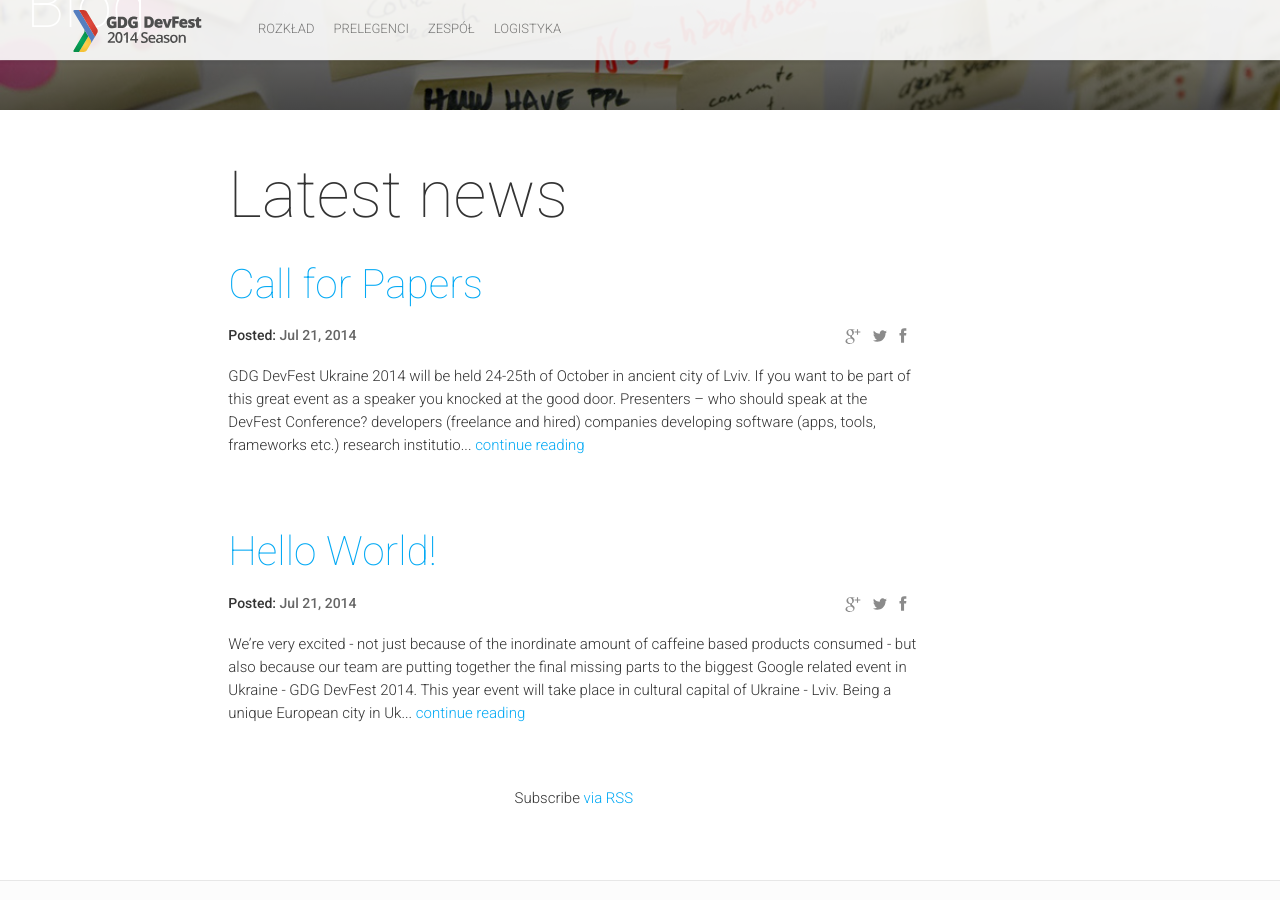
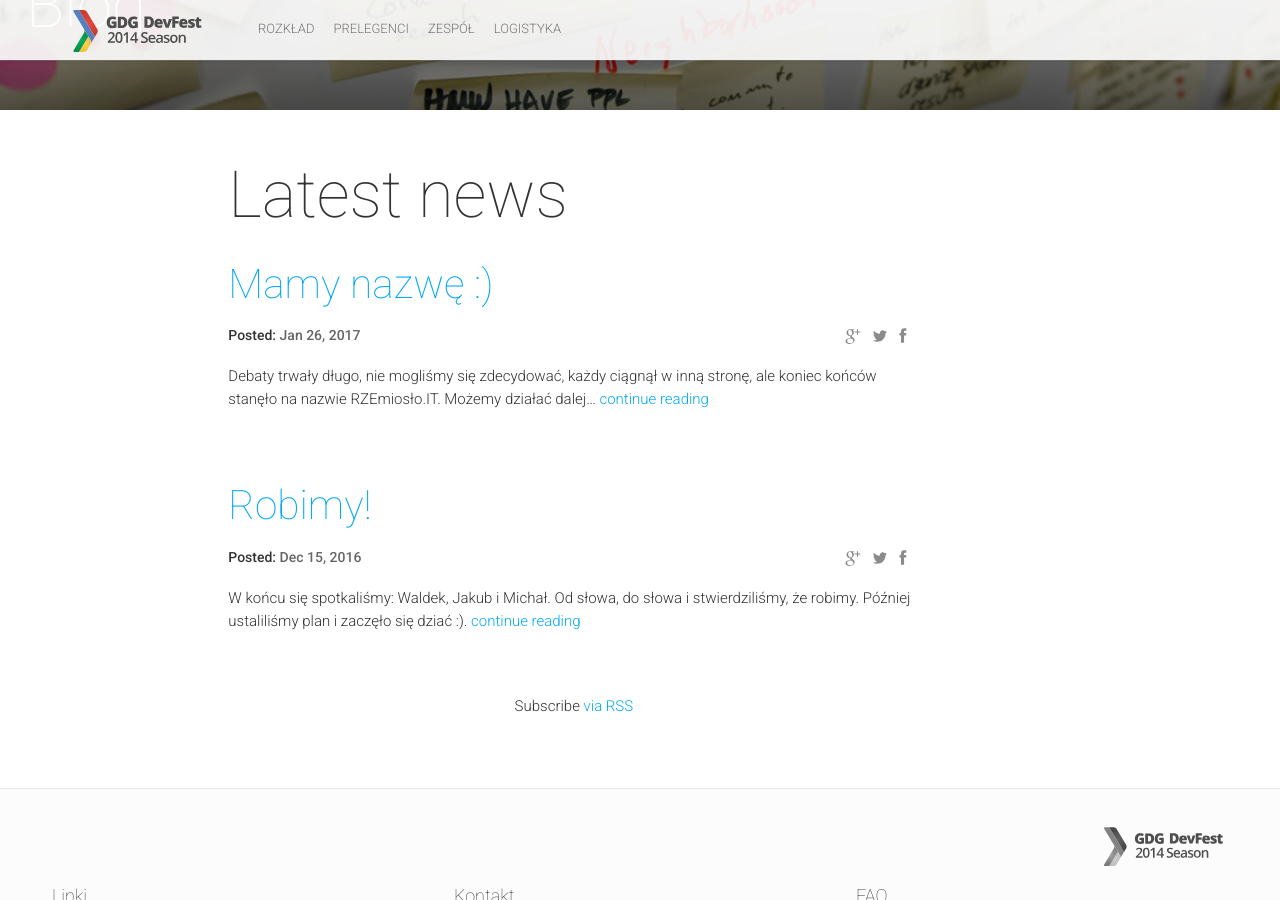
Before and after one commit to rzemioslo-it/rzemioslo-it.github.io, a Jekyll site: the page built from blog.html, in a window 1280 px wide and 900 px high, scrolled down 297 px. Built offline with Jekyll 4.4.1, drawn with Linux system fonts in a browser that asks for light colours; nearby versions of some CDN libraries; comment, search, counter and statistics services are not loaded; some of the changed lines change nothing that is shown.

Commit message:
Speakers and news

```diff
--- a/_data/speakers.yml
+++ b/_data/speakers.yml
@@ -1,67 +1,65 @@
+-
+  id: 1
+  name: "Waldemar"
+  surname: "Mękal"
+  company: "PGS Software S.A."
+  title: "Team Leader / Programista"
+  bio: "Waldemar is true technology enthusiast, who loves to work in areas where humans and machines meet to create amazing new products and services. He is experienced program manager with strong technical background, who is able to establish priorities for complex projects and execute across multiple organizations, according to long-term objectives. Dawid has worked in Poland, USA, Germany, Belgium and The Netherlands and truly values diversity of international working environment. His most visible characteristics are individualization (when dealing directly with people), ideation&intellection (inexhaustible source of new concepts) and strong communication (experienced trainer, community manager). He is also an activator constantly impatient for action."
+  thumbnailUrl: przykladowy-prelegent.jpg
+  rockstar: true
+  social:
+    - {name: "google-plus", link: "https://plus.google.com/+WaldemarMekal"}
+    - {name: "twitter", link: "https://twitter.com/wmekal"}
+    - {name: "github", link: "https://github.com/wmekal"}
+-
+  id: 2
+  name: "Waldemar"
+  surname: "Mękal"
+  company: "PGS Software S.A."
+  title: "Team Leader / Programista"
+  bio: "Waldemar is true technology enthusiast, who loves to work in areas where humans and machines meet to create amazing new products and services. He is experienced program manager with strong technical background, who is able to establish priorities for complex projects and execute across multiple organizations, according to long-term objectives. Dawid has worked in Poland, USA, Germany, Belgium and The Netherlands and truly values diversity of international working environment. His most visible characteristics are individualization (when dealing directly with people), ideation&intellection (inexhaustible source of new concepts) and strong communication (experienced trainer, community manager). He is also an activator constantly impatient for action."
+  thumbnailUrl: przykladowy-prelegent.jpg
+  rockstar: true
+  social:
+    - {name: "google-plus", link: "https://plus.google.com/+WaldemarMekal"}
+    - {name: "twitter", link: "https://twitter.com/wmekal"}
+    - {name: "github", link: "https://github.com/wmekal"}
 -
   id: 3
-  name: "Dawid"
-  surname: "Ostrowski"
-  company: "Google Poland"
-  title: "Developer Relations Program Manager"
-  bio: "Dawid is true technology enthusiast, who loves to work in areas where humans and machines meet to create amazing new products and services. He is experienced program manager with strong technical background, who is able to establish priorities for complex projects and execute across multiple organizations, according to long-term objectives. Dawid has worked in Poland, USA, Germany, Belgium and The Netherlands and truly values diversity of international working environment. His most visible characteristics are individualization (when dealing directly with people), ideation&intellection (inexhaustible source of new concepts) and strong communication (experienced trainer, community manager). He is also an activator constantly impatient for action."
-  thumbnailUrl: DawidOstrowski.jpg
+  name: "Waldemar"
+  surname: "Mękal"
+  company: "PGS Software S.A."
+  title: "Team Leader / Programista"
+  bio: "Waldemar is true technology enthusiast, who loves to work in areas where humans and machines meet to create amazing new products and services. He is experienced program manager with strong technical background, who is able to establish priorities for complex projects and execute across multiple organizations, according to long-term objectives. Dawid has worked in Poland, USA, Germany, Belgium and The Netherlands and truly values diversity of international working environment. His most visible characteristics are individualization (when dealing directly with people), ideation&intellection (inexhaustible source of new concepts) and strong communication (experienced trainer, community manager). He is also an activator constantly impatient for action."
+  thumbnailUrl: przykladowy-prelegent.jpg
   rockstar: true
   social:
-    - {name: "google-plus", link: "https://plus.google.com/+DawidOstrowski/"}
+    - {name: "google-plus", link: "https://plus.google.com/+WaldemarMekal"}
+    - {name: "twitter", link: "https://twitter.com/wmekal"}
+    - {name: "github", link: "https://github.com/wmekal"}
 -
   id: 4
-  name: "Dmytro"
-  surname: "Danylyk"
-  company: "Lemberg Solutions Limited"
-  title: "Android Developer"
-  bio: '<p>Developer. Nominated to apply for the <a href="http://goo.gl/V7qHc">Google Developer Expert Program</a>. Finalist of <a href="http://goo.gl/HO2kLf">Google Apps Developer Challenge 2012</a>. Author of open source <a href="http://goo.gl/Sp5Pel">libraries</a> 1000+ stars. Writer. When Dmytro has free time he is writing <a href="http://goo.gl/AoOVru">technical articles</a>. Speaker. Always trying to share his knowledge &amp; experience on different <a href="http://goo.gl/PNolZY">events</a>. Big fan of android, flat design, stackoverflow, git, Intellij IDEA. Eclipse IDE hater.</p>'
-  thumbnailUrl: DmytroDanylyk.jpg
+  name: "Waldemar"
+  surname: "Mękal"
+  company: "PGS Software S.A."
+  title: "Team Leader / Programista"
+  bio: "Waldemar is true technology enthusiast, who loves to work in areas where humans and machines meet to create amazing new products and services. He is experienced program manager with strong technical background, who is able to establish priorities for complex projects and execute across multiple organizations, according to long-term objectives. Dawid has worked in Poland, USA, Germany, Belgium and The Netherlands and truly values diversity of international working environment. His most visible characteristics are individualization (when dealing directly with people), ideation&intellection (inexhaustible source of new concepts) and strong communication (experienced trainer, community manager). He is also an activator constantly impatient for action."
+  thumbnailUrl: przykladowy-prelegent.jpg
   rockstar: true
   social:
-    - {name: "google-plus", link: "https://plus.google.com/+DmytroDanylyk"}
-    - {name: "twitter", link: "https://twitter.com/dmytrodanylyk"}
-    - {name: "github", link: "https://github.com/dmytrodanylyk"}
+    - {name: "google-plus", link: "https://plus.google.com/+WaldemarMekal"}
+    - {name: "twitter", link: "https://twitter.com/wmekal"}
+    - {name: "github", link: "https://github.com/wmekal"}
 -
   id: 5
-  name: "Mateusz"
-  surname: "Herych"
-  company: "Base CRM, GDG Krakow"
-  title: "Software Engineer"
-  bio: "Mateusz is an Android GDE and GDG organizer. Works as Android Developer for Base CRM where he uses his android-abracadabras to make enterprise software users more productive."
-  thumbnailUrl: MateuszHerych.jpg
+  name: "Waldemar"
+  surname: "Mękal"
+  company: "PGS Software S.A."
+  title: "Team Leader / Programista"
+  bio: "Waldemar is true technology enthusiast, who loves to work in areas where humans and machines meet to create amazing new products and services. He is experienced program manager with strong technical background, who is able to establish priorities for complex projects and execute across multiple organizations, according to long-term objectives. Dawid has worked in Poland, USA, Germany, Belgium and The Netherlands and truly values diversity of international working environment. His most visible characteristics are individualization (when dealing directly with people), ideation&intellection (inexhaustible source of new concepts) and strong communication (experienced trainer, community manager). He is also an activator constantly impatient for action."
+  thumbnailUrl: przykladowy-prelegent.jpg
   rockstar: true
-  ribbon:
-    - {abbr: "GDE", title: "Google Developer Expert", url: "https://developers.google.com/experts/"}
-    - {abbr: "GDG", title: "Google Developer Group", url: "https://developers.google.com/groups/chapter/107562802227561437057/"}
   social:
-    - {name: "google-plus", link: "https://plus.google.com/+MateuszHerych"}
-    - {name: "twitter", link: "https://twitter.com/mherych"}
--
-  id: 6
-  name: "Roman"
-  surname: "Mazur"
-  company: "Stanfy, GDG Kyiv"
-  title: "Head of Android/Java Unit"
-  bio: "Roman started his way in Android 5 years ago and fall in love with this platform. Currently he is a head of Android unit in Stanfy LLC and a co-organizer of Kyiv Google Developers Group focusing on Android development. Roman is responsible for building a strong team of Android developers inside Stanfy as well as for organizing Android professionals community in Kyiv."
-  thumbnailUrl: RomanMazur.jpg
-  rockstar: true
-  ribbon:
-    - {abbr: "GDG", title: "Google Developer Group", url: "https://developers.google.com/groups/chapter/110301321530950732281/"}
-  social:
-    - {name: "google-plus", link: "https://plus.google.com/+RomanMazur/"}
-    - {name: "twitter", link: "http://twitter.com/roman_mazur"}
--
-  id: 7
-  name: "Valentyn"
-  surname: "Shybanov"
-  company: "Twinfield, GDG Kyiv"
-  title: "Software engineer/country manager"
-  bio: "Valentyn focuses on Polymer and Web Components. In previous roles he’s helped craft design systems for massive enterprise companies, user interfaces for console titles, and even built the occasional enchanted princess game. These days his mission is to fight for a better web and to help developers build great experiences."
-  thumbnailUrl: ValentynShybanov.jpg
-  rockstar: true
-  ribbon:
-    - {abbr: "GDG", title: "Google Developer Group", url: "https://developers.google.com/groups/chapter/110301321530950732281/"}
-  social:
-    - {name: "google-plus", link: "https://google.com/+ValentynShybanov"}
-    - {name: "site", link: "http://olostan.name/"}
+    - {name: "google-plus", link: "https://plus.google.com/+WaldemarMekal"}
+    - {name: "twitter", link: "https://twitter.com/wmekal"}
+    - {name: "github", link: "https://github.com/wmekal"}
--- a/_posts/2014-07-21-call-for-papers.markdown
+++ /dev/null
@@ -1,67 +0,0 @@
----
-layout: post
-title:  "Call for Papers"
-date:   2014-07-21 09:00:00
-isStaticPost: false
----
-GDG DevFest Ukraine 2014 will be held 24-25th of October in ancient city of Lviv. If you want to be part of this great event as a speaker you knocked at the good door.
-
-#### Presenters – who should speak at the DevFest Conference?
-
-* developers (freelance and hired)
-* companies developing software (apps, tools, frameworks etc.)
-* research institutions with Google relevant activities
-* companies, organisations and individuals using Google technologies
-
-If you belong to one of those groups you are cordially invited to submit a talk proposal (or a number of proposals). An independent program committee assesses the proposals and selects the actual conference talks.<br/>
-
-#### Themes and topics – what do we expect?
-Our team prepared set of interesting topics in but if you have any cool idea you want to share not from this list, feel free to submit it as well.
-
-##### Android
-
-__Google I/O 2014__
-
-* Material Design
-* Migration to ART
-* New Android Camera API
-* New Job Scheduler
-* Storage Access Framework
-* Elevation & Clipping
-
-__General__
-
-* Android Continuous Integration
-* Loaders, Cursor Adapters
-* Android Animations
-* Patterns in Android development
-
-##### Web
-
-* AngularJS (1x and 2.0)
-* Dart (AngularDart, server-side)
-* Polymer and WebComponents
-* Material Design in Web
-* ChromeOS (apps development)
-* Web Performance (tools, techniques, approaches)
-
-
-##### Cloud
-
-* Google Cloud Platform
-  * Compute Engine
-  * App Engine
-  * Storages (SQL, NoSQL, BigData)
-  * APIs
-* Go (as a language for a Cloud Ready Apps)
-
-
-#### Please submit your proposals [here](http://bit.ly/dfua-c4p).
-__Deadline__ is September 1, 2014
-
-__Please note:__ There is no guarantee that a submission will be put onto the conference agenda!<br/>
-
-The program committee picks the most interesting talk proposals and informs the selected submitters until September 15, 2014.<br/>
-
-#### Any questions?
-Email organizers at [devfest@gdg.org.ua](mailto:devfest@gdg.org.ua)
--- a/_posts/2014-07-21-hello-world.markdown
+++ /dev/null
@@ -1,30 +0,0 @@
----
-layout: post
-title:  "Hello World!"
-date:   2014-07-21 08:00:00
-isStaticPost: false
----
-
-We're very excited - not just because of the inordinate amount of caffeine based products consumed -
-but also because our team are putting together
-the final missing parts to the biggest Google related event in Ukraine - [GDG DevFest 2014](http://devfest.gdg.org.ua/).
-
-This year event will take place in cultural capital of Ukraine - Lviv. Being a unique European city in Ukraine, Lviv is among top 10 cities of the world to visit in 2014 according to the travel group “The Rough Guide” and is among top 10 cities for spending weekends in Europe according to Lonely Planet. So take your time to spend weeked in last hidden gem in the Europe in company of experts and technical geeks.
-
-So should you also be excited? Well yes... and here's why!
-
-* **Attendance**: we're expecting over 350 attendees
-* **Topic**: more than 48 hours of pure Google technologies
-* **Date**: 24-25 of October, expect hackathon and workshops on a first day and conference on the second
-* **Venue**: Kinopalace Cinema - for a first time we'll make technical event in real cinema directly in the heart of the ancient city of Lviv
-* **Speakers**: we're in the process of finalising the list of speakers
-
-but we've already secured a first batch of experts:
-
-* **Dawid Ostrowski** - Developer Relation from Google, who excited about cloud technologies<br>
-* **Mateusz Herych** - Android GDE and GDG organizer from Krakow<br>
-* **Dmytro Danylyk** - developer, blogger, speaker, author of open source 1000+ star libraries <br>
-* **Roman Mazur** - speaker on various international conferences like Droidcon Eastern Europe and Ankara Developer Days<br>
-
-
-More details about speakers, DevFest Hackathon and Lviv will appear in subsequent posts, meantime like us on [Facebook](https://facebook.com/GDGLviv), follow on [Twitter](https://twitter.com/intent/user?screen_name=GDGLviv), add to circles in [Google+](https://plus.google.com/b/102444623953913144164) or subcribe to our [mailing list](http://gdg.us5.list-manage1.com/subscribe/post?u=9fc8aa205b0521b5f05fc8e1e&id=ae0fb459fc) and [RSS feed](http://devfest.gdg.org.ua/feed.xml) in order not to miss any cool stuff about festival.
--- /dev/null
+++ b/_posts/2016-12-15-robimy.markdown
@@ -0,0 +1,9 @@
+---
+layout: post
+title:  "Robimy!"
+date:   2016-12-15 21:00:00
+isStaticPost: false
+---
+
+W końcu się spotkaliśmy: Waldek, Jakub i Michał. Od słowa, do słowa i
+stwierdziliśmy, że robimy. Później ustaliliśmy plan i zaczęło się dziać :).
--- /dev/null
+++ b/_posts/2017-01-26-mamy-nazwe.markdown
@@ -0,0 +1,9 @@
+---
+layout: post
+title:  "Mamy nazwę :)"
+date:   2017-01-26 21:00:00
+isStaticPost: false
+---
+
+Debaty trwały długo, nie mogliśmy się zdecydować, każdy ciągnął w inną stronę,
+ale koniec końców stanęło na nazwie RZEmiosło.IT. Możemy działać dalej...
```
